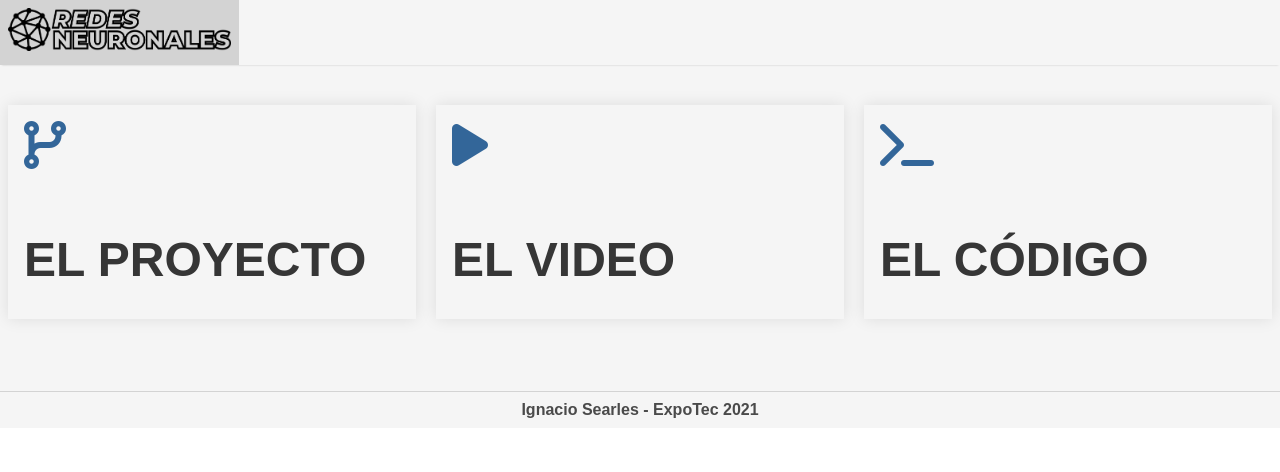
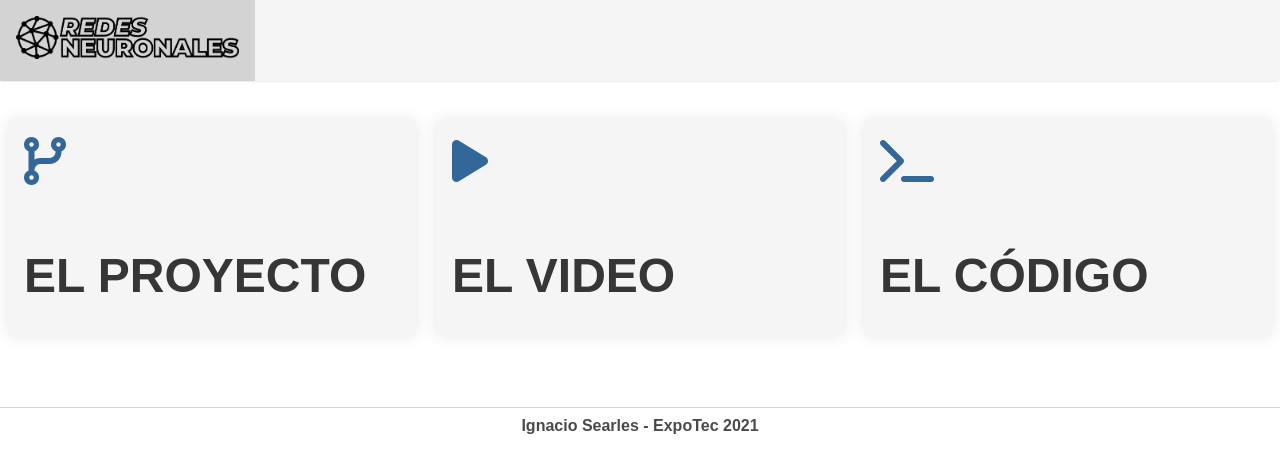
Before and after one commit to IgnacioSearles/Redes-Neuronales-Pagina-Expo, a plain HTML site: page index.html in a window 1280 px wide. Drawn offline with Linux system fonts and the light colour scheme; a web font is replaced by a local one.

Commit message:
mejoras visuales 2

```diff
--- a/estilosMain.css
+++ b/estilosMain.css
@@ -1,7 +1,3 @@
-body {
-    background-color: whitesmoke !important;
-}
-
 .navBar {
     display: flex;
     flex-direction: row;
@@ -14,7 +10,7 @@ body {
 
 .navBarLeft {
     justify-self: flex-start;
-    padding: 0.5rem;
+    padding: 1rem;
 }
 
 .navBarLeft:hover {
@@ -34,6 +30,7 @@ body {
     padding: 1rem;
     display: flex;
     flex-direction: column;
+    background-color: whitesmoke;
 }
 
 .bigIcon {
```
